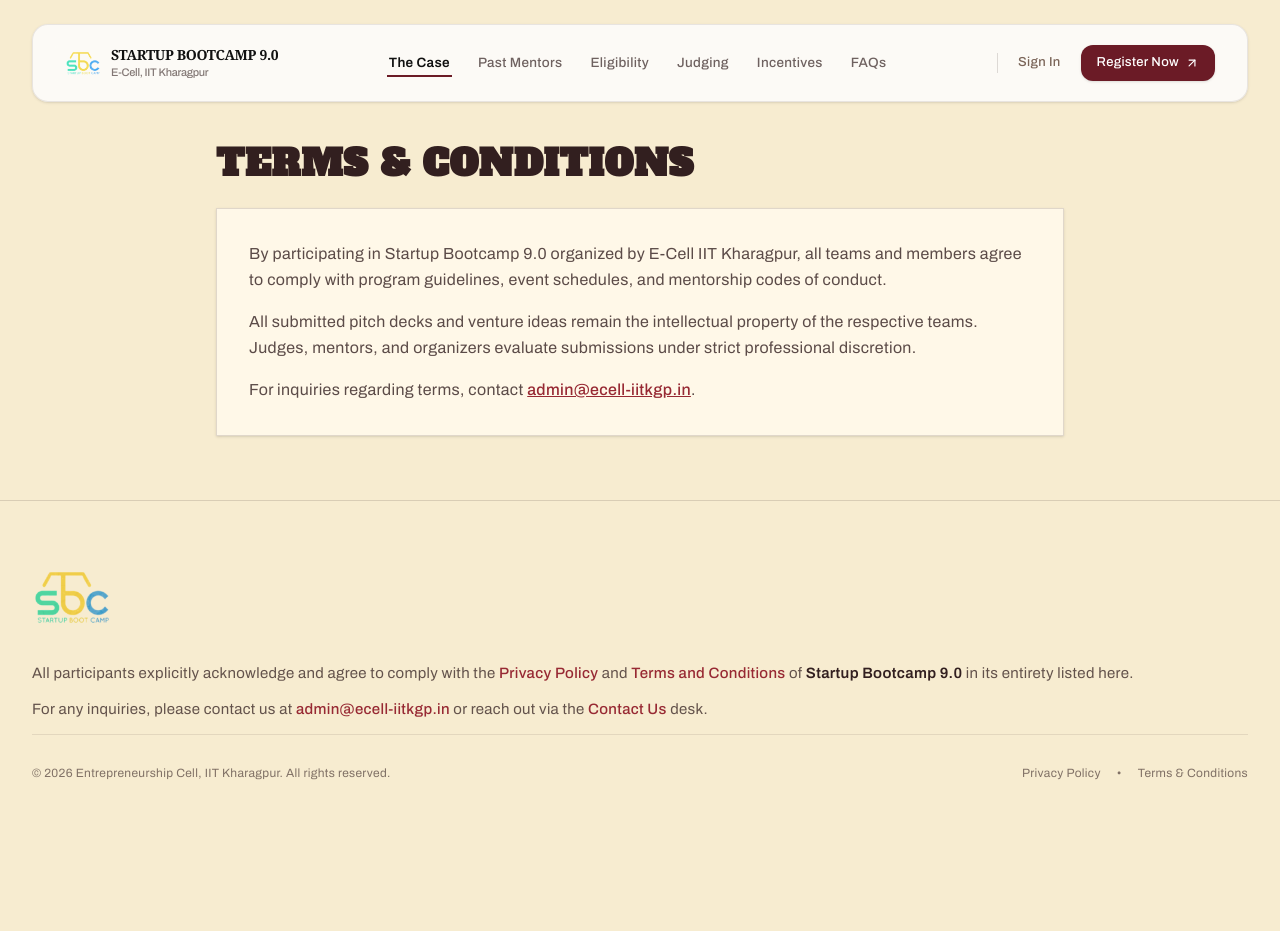
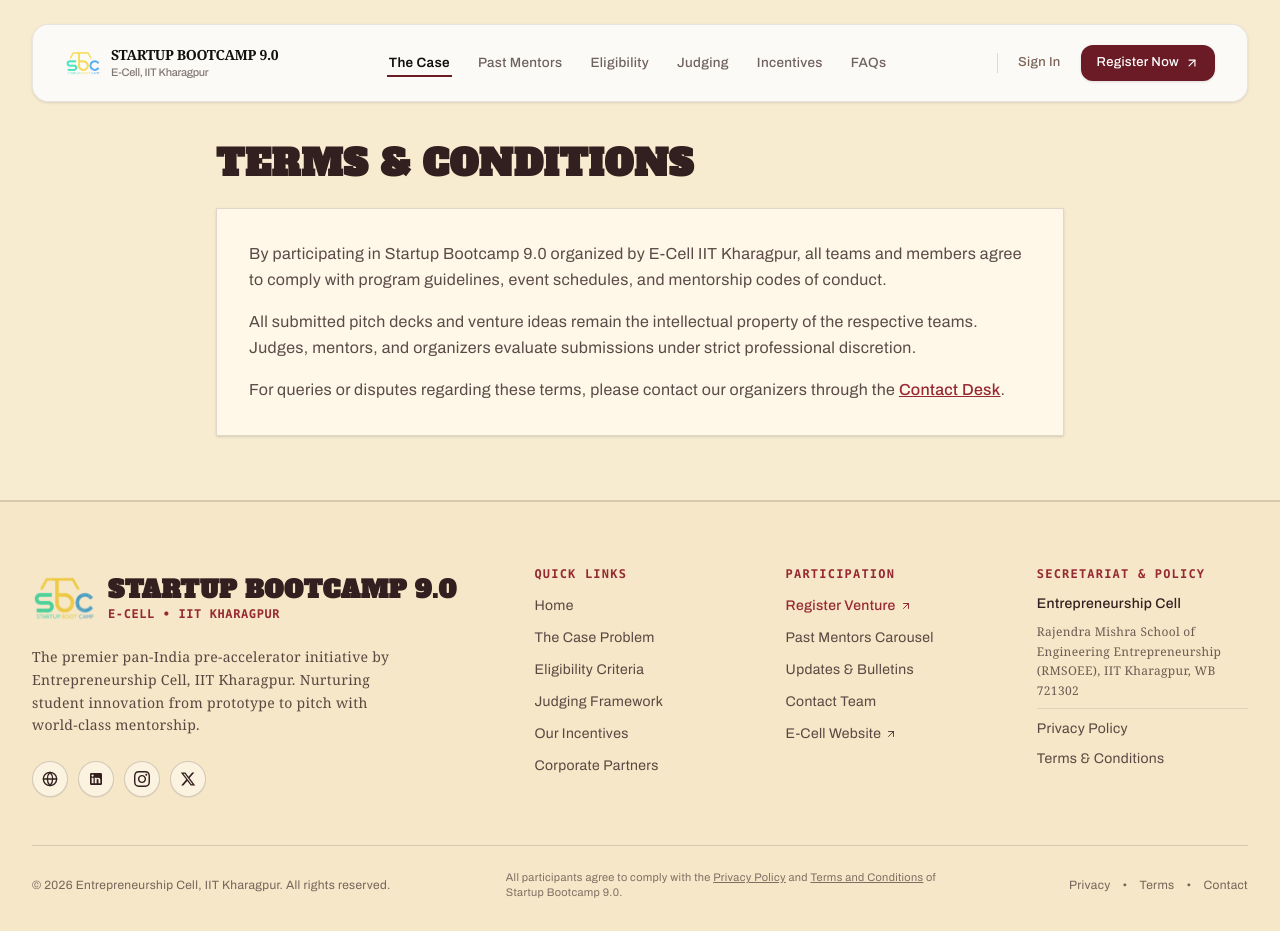
Before and after one commit to suvam-dev/sbc2.0, a Next.js app: page /terms in a window 1280 px wide. Before the commit the page ends 851 px from the top, so only its background shows below. Built offline with nearby package versions, Linux system fonts and the light colour scheme.

Commit message:
feat: redesign footer with quick links and remove admin@ecell-iitkgp from entire codebase

```diff
--- a/app/components/ApplyMentorModal.tsx
+++ b/app/components/ApplyMentorModal.tsx
@@ -321,7 +321,10 @@
 
               <div className="bg-[#f7ecd0]/80 border border-[#321F1F]/15 rounded-xl p-4 w-full max-w-md text-left mb-6 text-xs text-[#321F1F]/80 space-y-1 font-serif">
                 <p>
-                  <strong>Direct Inquiries:</strong> admin@ecell-iitkgp.in
+                  <strong>Direct Inquiries:</strong> Contact our team via the{" "}
+                  <a href="/#contact" className="underline text-[#972933] font-medium" onClick={handleClose}>
+                    Contact Desk
+                  </a>
                 </p>
                 <p>
                   <strong>Mentorship Rounds:</strong> Phase II (from 31 Aug) & Phase III (Mid Sep)
@@ -552,12 +555,13 @@
                     {/* Step 1 Footer */}
                     <div className="pt-4 flex items-center justify-between border-t border-[#321F1F]/10">
                       <span className="text-[11px] text-[#321F1F]/60">
-                        Prefer to email directly?{" "}
+                        Have questions? Visit our{" "}
                         <a
-                          href="mailto:admin@ecell-iitkgp.in"
+                          href="/#contact"
+                          onClick={onClose}
                           className="underline hover:text-[#972933] font-medium"
                         >
-                          admin@ecell-iitkgp.in
+                          Contact Desk
                         </a>
                       </span>
 
--- a/app/components/Footer.tsx
+++ b/app/components/Footer.tsx
@@ -2,61 +2,244 @@
 
 import React from "react";
 import Link from "next/link";
+import { Globe, ArrowUpRight } from "lucide-react";
+import { GENERAL_CONTACT } from "@/data/contacts";
+
+function LinkedinIcon({ className = "w-4 h-4" }: { className?: string }) {
+  return (
+    <svg className={className} fill="currentColor" viewBox="0 0 24 24" aria-hidden="true">
+      <path d="M19 3a2 2 0 0 1 2 2v14a2 2 0 0 1-2 2H5a2 2 0 0 1-2-2V5a2 2 0 0 1 2-2h14m-.5 15.5v-5.3a3.26 3.26 0 0 0-3.26-3.26c-.85 0-1.84.52-2.28 1.3v-1.11h-2.79v8.37h2.79v-4.93c0-.77.62-1.4 1.39-1.4a1.4 1.4 0 0 1 1.4 1.4v4.93h2.75M6.88 8.56a1.68 1.68 0 0 0 1.68-1.68c0-.93-.75-1.69-1.68-1.69a1.69 1.69 0 0 0-1.69 1.69c0 .93.76 1.68 1.69 1.68m1.39 9.94v-8.37H5.5v8.37h2.77z" />
+    </svg>
+  );
+}
+
+function InstagramIcon({ className = "w-4 h-4" }: { className?: string }) {
+  return (
+    <svg className={className} fill="currentColor" viewBox="0 0 24 24" aria-hidden="true">
+      <path d="M12 2.163c3.204 0 3.584.012 4.85.07 3.252.148 4.771 1.691 4.919 4.919.058 1.265.069 1.645.069 4.849 0 3.205-.012 3.584-.069 4.849-.149 3.225-1.664 4.771-4.919 4.919-1.266.058-1.644.07-4.85.07-3.204 0-3.584-.012-4.849-.07-3.26-.149-4.771-1.699-4.919-4.92-.058-1.265-.07-1.644-.07-4.849 0-3.204.013-3.583.07-4.849.149-3.227 1.664-4.771 4.919-4.919 1.266-.057 1.645-.069 4.849-.069zm0-2.163c-3.259 0-3.667.014-4.947.072-4.358.2-6.78 2.618-6.98 6.98-.059 1.281-.073 1.689-.073 4.948 0 3.259.014 3.668.072 4.948.2 4.358 2.618 6.78 6.98 6.98 1.281.058 1.689.072 4.948.072 3.259 0 3.668-.014 4.948-.072 4.354-.2 6.782-2.618 6.979-6.98.059-1.28.073-1.689.073-4.948 0-3.259-.014-3.667-.072-4.947-.196-4.354-2.617-6.78-6.979-6.98-1.281-.059-1.69-.073-4.949-.073zm0 5.838c-3.403 0-6.162 2.759-6.162 6.162s2.759 6.163 6.162 6.163 6.162-2.759 6.162-6.163c0-3.403-2.759-6.162-6.162-6.162zm0 10.162c-2.209 0-4-1.79-4-4 0-2.209 1.791-4 4-4s4 1.791 4 4c0 2.21-1.791 4-4 4zm6.406-11.845c-.796 0-1.441.645-1.441 1.44s.645 1.44 1.441 1.44c.795 0 1.439-.645 1.439-1.44s-.644-1.44-1.439-1.44z" />
+    </svg>
+  );
+}
+
+function TwitterIcon({ className = "w-4 h-4" }: { className?: string }) {
+  return (
+    <svg className={className} fill="currentColor" viewBox="0 0 24 24" aria-hidden="true">
+      <path d="M18.244 2.25h3.308l-7.227 8.26 8.502 11.24H16.17l-5.214-6.817L4.99 21.75H1.68l7.73-8.835L1.254 2.25H8.08l4.713 6.231zm-1.161 17.52h1.833L7.084 4.126H5.117z" />
+    </svg>
+  );
+}
 
 export default function Footer() {
   return (
     <footer
-      aria-label="Terms, policies, and contact"
-      className="bg-[#f7ecd0] border-t border-[#321F1F]/15 py-8 sm:py-12 lg:py-14 px-3.5 sm:px-6 lg:px-8"
+      aria-label="Footer and Quick Links"
+      className="bg-[#f5e7c8] border-t-2 border-[#321F1F]/15 pt-12 sm:pt-16 pb-8 px-4 sm:px-6 lg:px-8 text-[#321F1F]"
     >
-      <div className="max-w-[1260px] mx-auto text-xs sm:text-sm lg:text-[15px] leading-relaxed text-[#321F1F]/75 space-y-3">
-        <div className="mb-6">
-          <img src="/images/sbc-logo.png" alt="Startup Bootcamp Logo" className="w-16 h-16 sm:w-20 sm:h-20 object-contain mix-blend-multiply" />
+      <div className="max-w-[1260px] mx-auto">
+        {/* Main 4-Column Grid */}
+        <div className="grid grid-cols-1 md:grid-cols-2 lg:grid-cols-5 gap-8 lg:gap-10 pb-12 border-b border-[#321F1F]/15">
+          {/* Brand Column (2 cols on large screens) */}
+          <div className="lg:col-span-2 space-y-4">
+            <div className="flex items-center gap-3">
+              <img
+                src="/images/sbc-logo.png"
+                alt="Startup Bootcamp 9.0"
+                className="w-14 h-14 sm:w-16 sm:h-16 object-contain mix-blend-multiply shrink-0"
+              />
+              <div>
+                <h3 className="font-display font-black text-xl sm:text-2xl text-[#321F1F] tracking-wide uppercase">
+                  Startup Bootcamp 9.0
+                </h3>
+                <p className="text-[11px] sm:text-xs font-mono text-[#972933] font-bold uppercase tracking-wider">
+                  E-Cell • IIT Kharagpur
+                </p>
+              </div>
+            </div>
+
+            <p className="text-xs sm:text-sm text-[#321F1F]/80 leading-relaxed font-serif max-w-sm">
+              The premier pan-India pre-accelerator initiative by Entrepreneurship Cell, IIT Kharagpur. Nurturing student innovation from prototype to pitch with world-class mentorship.
+            </p>
+
+            {/* Social Icons */}
+            <div className="pt-2">
+              <div className="flex items-center gap-2.5">
+                <a
+                  href={GENERAL_CONTACT.socials[0].url}
+                  target="_blank"
+                  rel="noreferrer"
+                  className="w-9 h-9 flex items-center justify-center rounded-full bg-[#fbf3e0] border border-[#321F1F]/20 text-[#321F1F] hover:text-[#972933] hover:border-[#972933] hover:bg-white transition-all shadow-2xs"
+                  aria-label="Website"
+                >
+                  <Globe className="w-4 h-4" />
+                </a>
+                <a
+                  href={GENERAL_CONTACT.socials[1].url}
+                  target="_blank"
+                  rel="noreferrer"
+                  className="w-9 h-9 flex items-center justify-center rounded-full bg-[#fbf3e0] border border-[#321F1F]/20 text-[#321F1F] hover:text-[#972933] hover:border-[#972933] hover:bg-white transition-all shadow-2xs"
+                  aria-label="LinkedIn"
+                >
+                  <LinkedinIcon className="w-4 h-4" />
+                </a>
+                <a
+                  href={GENERAL_CONTACT.socials[2].url}
+                  target="_blank"
+                  rel="noreferrer"
+                  className="w-9 h-9 flex items-center justify-center rounded-full bg-[#fbf3e0] border border-[#321F1F]/20 text-[#321F1F] hover:text-[#972933] hover:border-[#972933] hover:bg-white transition-all shadow-2xs"
+                  aria-label="Instagram"
+                >
+                  <InstagramIcon className="w-4 h-4" />
+                </a>
+                <a
+                  href={GENERAL_CONTACT.socials[3].url}
+                  target="_blank"
+                  rel="noreferrer"
+                  className="w-9 h-9 flex items-center justify-center rounded-full bg-[#fbf3e0] border border-[#321F1F]/20 text-[#321F1F] hover:text-[#972933] hover:border-[#972933] hover:bg-white transition-all shadow-2xs"
+                  aria-label="X (Twitter)"
+                >
+                  <TwitterIcon className="w-4 h-4" />
+                </a>
+              </div>
+            </div>
+          </div>
+
+          {/* Quick Links Column */}
+          <div className="space-y-3">
+            <h4 className="text-xs font-mono font-bold uppercase tracking-widest text-[#972933]">
+              Quick Links
+            </h4>
+            <ul className="space-y-2 text-xs sm:text-sm text-[#321F1F]/80">
+              <li>
+                <Link href="/" className="hover:text-[#972933] transition-colors inline-block py-0.5">
+                  Home
+                </Link>
+              </li>
+              <li>
+                <Link href="/case" className="hover:text-[#972933] transition-colors inline-block py-0.5">
+                  The Case Problem
+                </Link>
+              </li>
+              <li>
+                <Link href="/eligibility" className="hover:text-[#972933] transition-colors inline-block py-0.5">
+                  Eligibility Criteria
+                </Link>
+              </li>
+              <li>
+                <Link href="/judging" className="hover:text-[#972933] transition-colors inline-block py-0.5">
+                  Judging Framework
+                </Link>
+              </li>
+              <li>
+                <Link href="/incentives" className="hover:text-[#972933] transition-colors inline-block py-0.5">
+                  Our Incentives
+                </Link>
+              </li>
+              <li>
+                <Link href="/partners" className="hover:text-[#972933] transition-colors inline-block py-0.5">
+                  Corporate Partners
+                </Link>
+              </li>
+            </ul>
+          </div>
+
+          {/* Program & Participation Column */}
+          <div className="space-y-3">
+            <h4 className="text-xs font-mono font-bold uppercase tracking-widest text-[#972933]">
+              Participation
+            </h4>
+            <ul className="space-y-2 text-xs sm:text-sm text-[#321F1F]/80">
+              <li>
+                <Link
+                  href="/register"
+                  className="font-medium text-[#972933] hover:underline inline-flex items-center gap-1 py-0.5"
+                >
+                  <span>Register Venture</span>
+                  <ArrowUpRight className="w-3 h-3" />
+                </Link>
+              </li>
+              <li>
+                <a href="/#partners" className="hover:text-[#972933] transition-colors inline-block py-0.5">
+                  Past Mentors Carousel
+                </a>
+              </li>
+              <li>
+                <a href="/#bulletin" className="hover:text-[#972933] transition-colors inline-block py-0.5">
+                  Updates & Bulletins
+                </a>
+              </li>
+              <li>
+                <a href="/#contact" className="hover:text-[#972933] transition-colors inline-block py-0.5">
+                  Contact Team
+                </a>
+              </li>
+              <li>
+                <a
+                  href="https://www.ecell-iitkgp.in/"
+                  target="_blank"
+                  rel="noreferrer"
+                  className="hover:text-[#972933] transition-colors inline-flex items-center gap-1 py-0.5"
+                >
+                  <span>E-Cell Website</span>
+                  <ArrowUpRight className="w-3 h-3" />
+                </a>
+              </li>
+            </ul>
+          </div>
+
+          {/* Legal & Secretariat Column */}
+          <div className="space-y-3">
+            <h4 className="text-xs font-mono font-bold uppercase tracking-widest text-[#972933]">
+              Secretariat & Policy
+            </h4>
+            <div className="text-xs sm:text-sm text-[#321F1F]/80 space-y-2">
+              <p className="font-medium text-[#321F1F]">
+                Entrepreneurship Cell
+              </p>
+              <p className="text-xs text-[#321F1F]/70 leading-relaxed font-serif">
+                Rajendra Mishra School of Engineering Entrepreneurship (RMSOEE), IIT Kharagpur, WB 721302
+              </p>
+              <div className="pt-2 space-y-1.5 border-t border-[#321F1F]/10">
+                <div>
+                  <Link href="/privacy" className="hover:text-[#972933] transition-colors block py-0.5">
+                    Privacy Policy
+                  </Link>
+                </div>
+                <div>
+                  <Link href="/terms" className="hover:text-[#972933] transition-colors block py-0.5">
+                    Terms & Conditions
+                  </Link>
+                </div>
+              </div>
+            </div>
+          </div>
         </div>
-        <p>
-          All participants explicitly acknowledge and agree to comply with the{" "}
-          <Link
-            href="/privacy"
-            className="text-[#972933] hover:underline font-medium"
-          >
-            Privacy Policy
-          </Link>{" "}
-          and{" "}
-          <Link
-            href="/terms"
-            className="text-[#972933] hover:underline font-medium"
-          >
-            Terms and Conditions
-          </Link>{" "}
-          of <strong className="font-semibold text-[#321F1F]">Startup Bootcamp 9.0</strong> in its entirety listed
-          here.
-        </p>
 
-        <p>
-          For any inquiries, please contact us at{" "}
-          <a
-            href="mailto:admin@ecell-iitkgp.in"
-            className="text-[#972933] hover:underline font-medium break-all"
-          >
-            admin@ecell-iitkgp.in
-          </a>{" "}
-          or reach out via the{" "}
-          <a href="/#contact" className="text-[#972933] hover:underline font-medium">
-            Contact Us
-          </a>{" "}
-          desk.
-        </p>
+        {/* Bottom Legal Notice & Copyright */}
+        <div className="pt-6 flex flex-col md:flex-row items-center justify-between gap-4 text-xs text-[#321F1F]/65 text-center md:text-left">
+          <p>
+            © {new Date().getFullYear()} Entrepreneurship Cell, IIT Kharagpur. All rights reserved.
+          </p>
 
-        <div className="pt-4 border-t border-[#321F1F]/10 flex flex-col sm:flex-row items-center justify-between gap-3 text-xs text-[#321F1F]/60 text-center sm:text-left">
-          <p>© {new Date().getFullYear()} Entrepreneurship Cell, IIT Kharagpur. All rights reserved.</p>
-          <div className="flex items-center gap-4 min-h-[44px]">
-            <Link href="/privacy" className="hover:text-[#972933] transition py-2">
-              Privacy Policy
+          <p className="text-[11px] text-[#321F1F]/60 max-w-md">
+            All participants agree to comply with the{" "}
+            <Link href="/privacy" className="underline hover:text-[#972933]">Privacy Policy</Link>{" "}
+            and{" "}
+            <Link href="/terms" className="underline hover:text-[#972933]">Terms and Conditions</Link>{" "}
+            of Startup Bootcamp 9.0.
+          </p>
+
+          <div className="flex items-center gap-3 text-xs">
+            <Link href="/privacy" className="hover:text-[#972933] transition py-1">
+              Privacy
             </Link>
             <span>•</span>
-            <Link href="/terms" className="hover:text-[#972933] transition py-2">
-              Terms & Conditions
+            <Link href="/terms" className="hover:text-[#972933] transition py-1">
+              Terms
             </Link>
+            <span>•</span>
+            <a href="/#contact" className="hover:text-[#972933] transition py-1">
+              Contact
+            </a>
           </div>
         </div>
       </div>
--- a/app/privacy/page.tsx
+++ b/app/privacy/page.tsx
@@ -17,9 +17,9 @@
             Any information submitted through the registration portal (including personal contact details, startup overview, and pitch deck materials) will be utilized solely for the evaluation, mentorship pairing, and administrative operations of Startup Bootcamp 9.0.
           </p>
           <p>
-            For questions regarding privacy practices, please contact{" "}
-            <a href="mailto:admin@ecell-iitkgp.in" className="text-[#972933] font-medium underline">
-              admin@ecell-iitkgp.in
+            For questions regarding privacy practices, please reach out through our{" "}
+            <a href="/#contact" className="text-[#972933] font-medium underline">
+              Contact Desk
             </a>.
           </p>
         </div>
--- a/app/terms/page.tsx
+++ b/app/terms/page.tsx
@@ -17,9 +17,9 @@
             All submitted pitch decks and venture ideas remain the intellectual property of the respective teams. Judges, mentors, and organizers evaluate submissions under strict professional discretion.
           </p>
           <p>
-            For inquiries regarding terms, contact{" "}
-            <a href="mailto:admin@ecell-iitkgp.in" className="text-[#972933] font-medium underline">
-              admin@ecell-iitkgp.in
+            For queries or disputes regarding these terms, please contact our organizers through the{" "}
+            <a href="/#contact" className="text-[#972933] font-medium underline">
+              Contact Desk
             </a>.
           </p>
         </div>
--- a/data/contacts.ts
+++ b/data/contacts.ts
@@ -27,7 +27,7 @@
 ];
 
 export const GENERAL_CONTACT = {
-  email: "admin@ecell-iitkgp.in",
+  email: "gupta.yash01@ecell-iitkgp.in",
   responseSla: "We usually respond within 24 hours.",
   organization: "E-Cell, IIT Kharagpur",
   address: "RMSOEE, IIT Kharagpur, West Bengal 721302",
```
